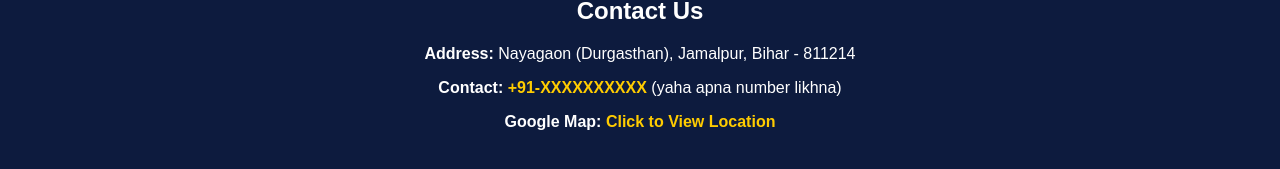
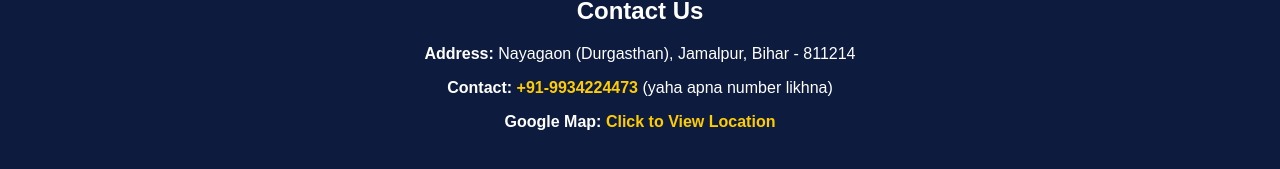
Before and after one commit to eshankumar2580-ipsa/ipsa, a plain HTML site: page index.html in a window 1280 px wide. Shown: the part 686-855 px from the top of the page. Drawn offline with Linux system fonts and the light colour scheme.

Commit message:
Update index.html

```diff
--- a/index.html
+++ b/index.html
@@ -68,7 +68,7 @@
 <div class="contact">
     <h2>Contact Us</h2>
     <p><b>Address:</b> Nayagaon (Durgasthan), Jamalpur, Bihar - 811214</p>
-    <p><b>Contact:</b> <a href="tel:91XXXXXXXXXX">+91-XXXXXXXXXX</a> (yaha apna number likhna)</p>
+    <p><b>Contact:</b> <a href="tel:919934224473">+91-9934224473</a> (yaha apna number likhna)</p>
     <p><b>Google Map:</b> <a href="https://maps.google.com/?q=Nayagaon+Durgasthan+Jamalpur" target="_blank">Click to View Location</a></p>
 </div>
 
```
